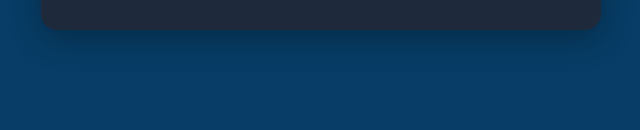
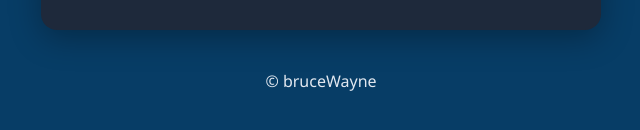
Before and after one commit to aswink2004/Make_it_Short, a website: page public/index.html in a window 1280 px wide. Shown: the part 402-532 px from the top of the page, without its empty margins (319-959 px from the left). Drawn offline with Linux system fonts and the light colour scheme.

Commit message:
footer  added

```diff
--- a/public/index.html
+++ b/public/index.html
@@ -262,5 +262,9 @@ const customCode = customCodeInput;
 
     // loadLinks();
   </script>
+
 </body>
+<footer>
+  <p>© bruceWayne</p>
+</footer>
 </html>
```
